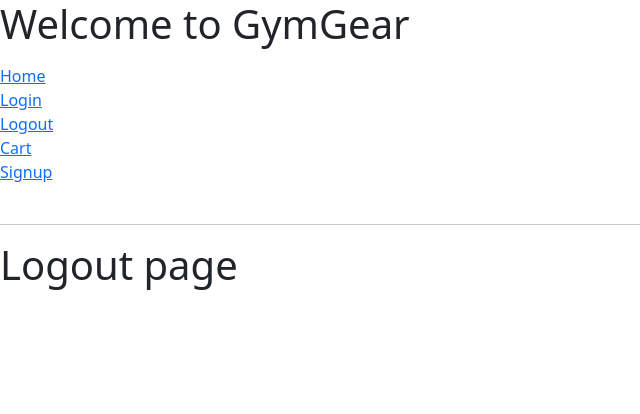
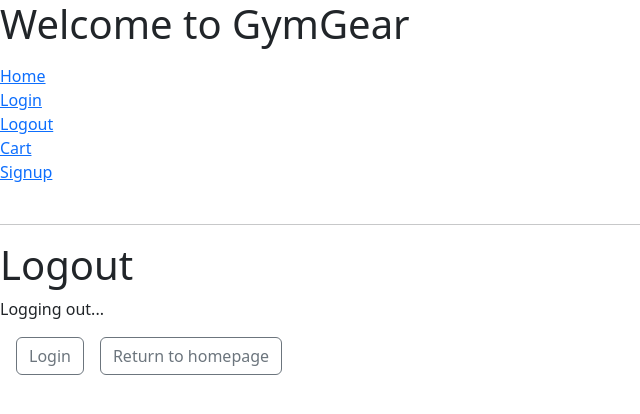
Before and after one commit to MitchellYetman/GymGear-api, a React (Vite) app in the folder client/: page /logout in a window 1280 px wide. Shown: the top 414 px of the page, without its empty margins (0-640 px from the left). Built offline with nearby package versions, Linux system fonts and the light colour scheme; no server answers.

Commit message:
logout page

```diff
--- a/client/src/routes/Logout.jsx
+++ b/client/src/routes/Logout.jsx
@@ -1,9 +1,32 @@
+import { useEffect, useState } from "react"
+import { Link } from "react-router-dom";
+
 export default function Logout() {
+    const [status, setStatus] = useState("Logging out...");
+
+    useEffect(() => {
+        async function logout() {
+            const url = "http://localhost:3000/api/customers/logout";
+            const response = await fetch(url, {
+                method: "POST",
+                credentials: 'include' //include cookies in request
+            });
+
+            if (response.ok) {
+                setStatus("Successfully logged out");
+            } else {
+                setStatus("Error encountered. Try again")
+            }
+        }
+
+        logout();
+    }, []);
     return (
         <>
-            <div>
-                <h1>Logout page</h1>
-            </div>
+            <h1>Logout</h1>
+            <p>{status}</p>
+            <Link to="/login" className="btn btn-outline-secondary ms-3">Login</Link>
+            <Link to="/" className="btn btn-outline-secondary ms-3">Return to homepage</Link>
         </>
     )
 }
```
